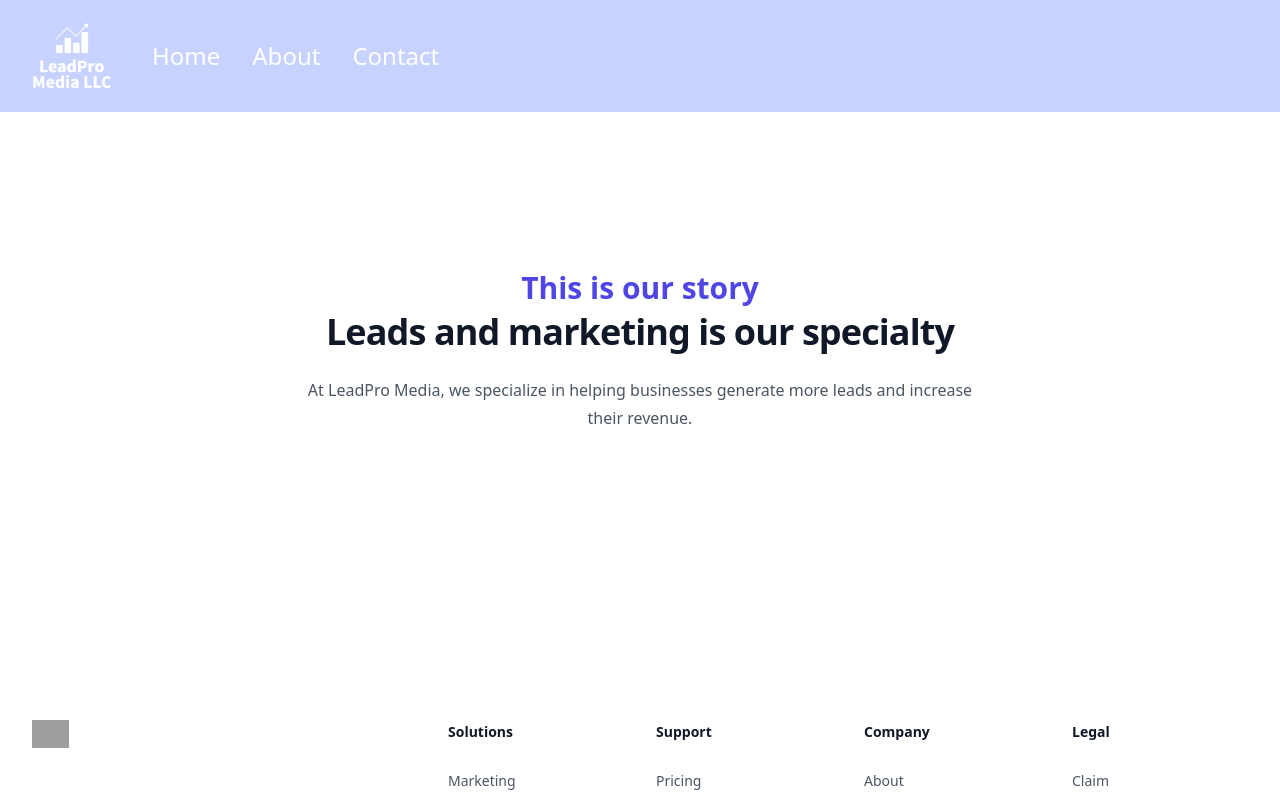
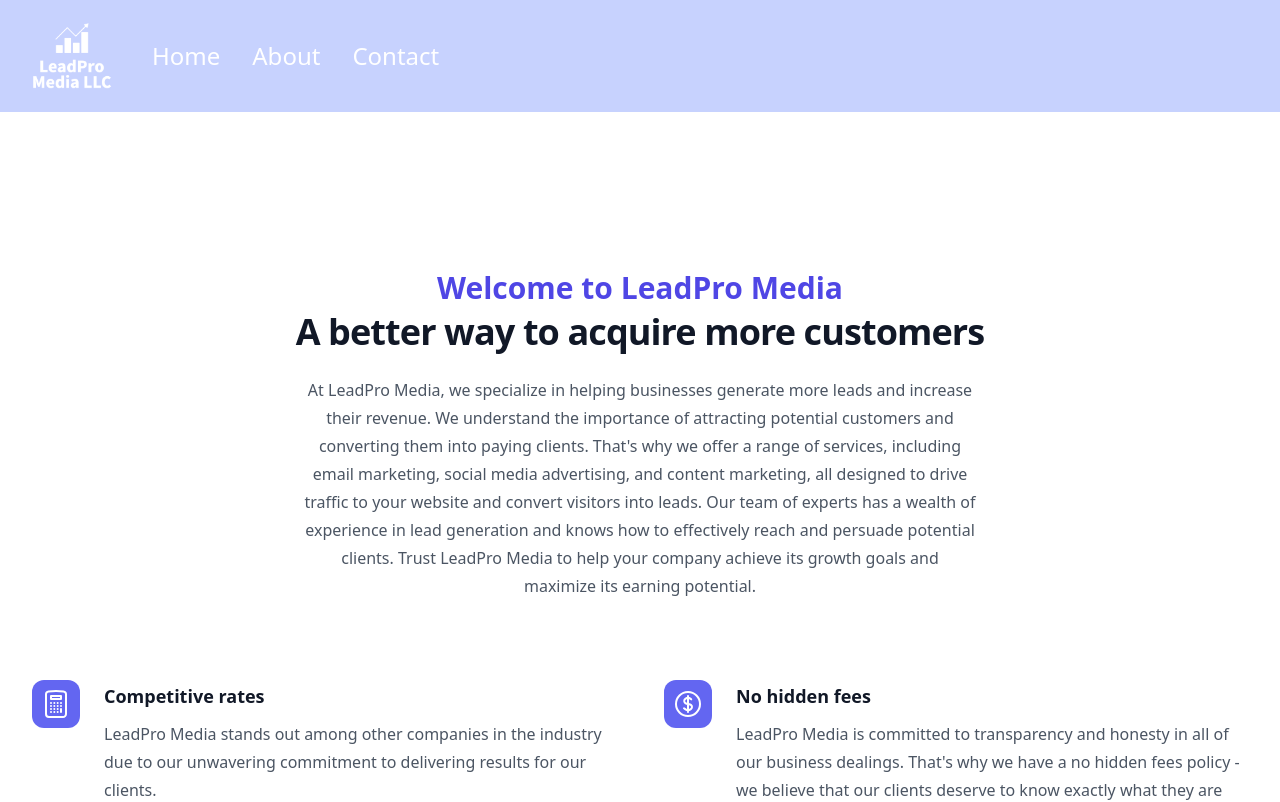
Before and after one commit to yogevzipori/payproweb, a Next.js app: page /about in a window 1280 px wide. Shown: the top 802 px of the page. Built offline with nearby package versions, Linux system fonts and the light colour scheme; grey boxes are pictures that could not be loaded.

Commit message:
page to app

```diff
--- a/pages/_app.js
+++ b/pages/_app.js
@@ -1,5 +1,5 @@
 import React from "react";
-
+import Page from "../app/page";
 import '../styles/globals.css'
 import RootLayout from '../app/layout.js'
 
@@ -7,6 +7,7 @@ import RootLayout from '../app/layout.js'
 export default function App({ Component, pageProps }) {
   return(
 <RootLayout>
+  <Page/>
  <Component {...pageProps} />
 
    </RootLayout>
```
